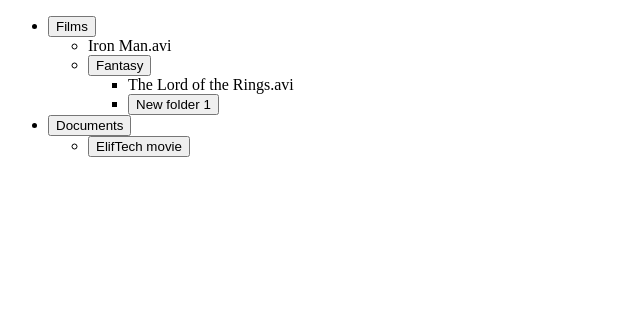
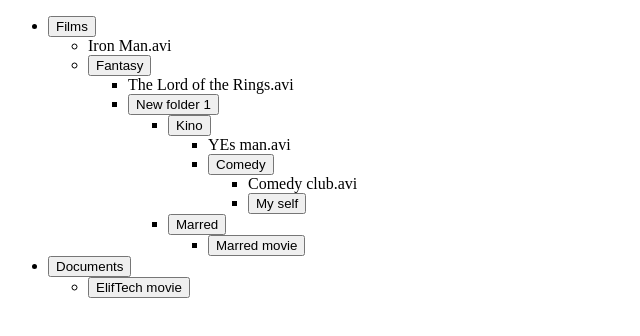
Before and after one commit to Ivan-Pavlukhin/ElifTech-IT-School-week2-nuxt-folders, a plain HTML site: page index.html in a window 1280 px wide. Shown: the whole page, without its empty margins (0-640 px from the left). Drawn offline with Linux system fonts and the light colour scheme.

Commit message:
Added structure

```diff
--- a/index.html
+++ b/index.html
@@ -36,7 +36,42 @@
                         {
                             "folder": true,
                             "title": 'New folder 1',
-                            "children": false
+                            "children": [
+                                {
+                                    "folder": true,
+                                    "title": "Kino",
+                                    "children": [
+                                    {
+                                        "title": "YEs man.avi"
+                                    },
+                                    {
+                                        "folder": true,
+                                        "title": "Comedy",
+                                        "children": [
+                                        {
+                                            "title": "Comedy club.avi"
+                                        },
+                                        {
+                                            "folder": true,
+                                            "title": 'My self',
+                                            "children": false
+                                        }
+                                        ]
+                                    }
+                                    ]
+                                },
+                                {
+                                    "folder": true,
+                                    "title": "Marred",
+                                    "children": [
+                                    {
+                                        "folder": true,
+                                        "title": "Marred movie",
+                                        "children": null
+                                    }
+                                    ]
+                                }
+                                ]
                         }
                         ]
                     }
```
